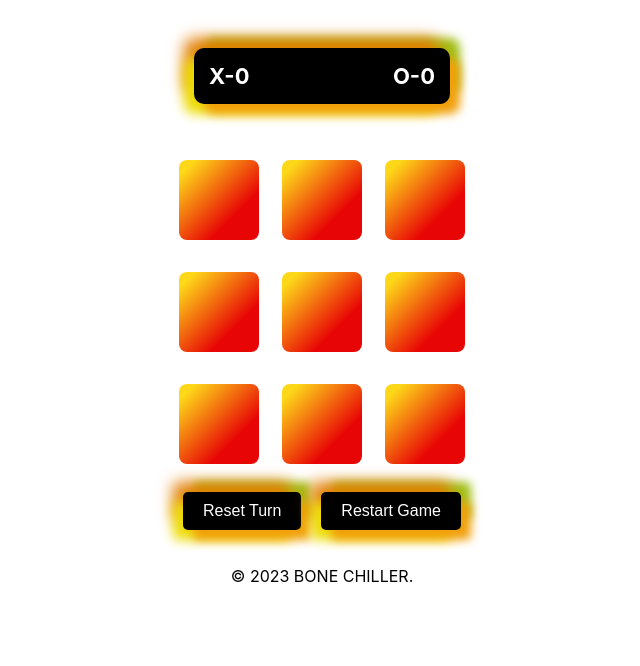
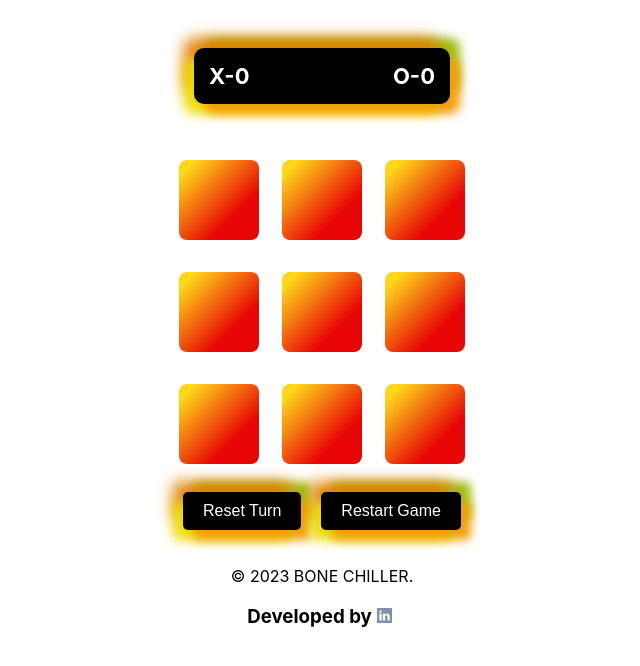
Before and after one commit to SID-DIQ/Tic-Tac_Toe--Game, a React (Create React App) app: page / in a window 1280 px wide. Shown: the top 666 px of the page, without its empty margins (318-958 px from the left). Built offline with nearby package versions, Linux system fonts and the light colour scheme.

Commit message:
The Final Stage Of Cooking

```diff
--- a/src/App.js
+++ b/src/App.js
@@ -93,6 +93,11 @@ function App() {
       <footer>
         <p>&copy; 2023 BONE CHILLER.</p>
       </footer>
+      <h3>Developed by
+      <a href="https://www.linkedin.com/in/mohamed-siddiq-m-154682225/">
+        <img src='assets/linkedin-74cb2f55.svg'alt width="25px" height="15px"></img>
+       </a>
+      </h3>
     </div>
   );
 }
```
Also changed, not shown: public/assets/linkedin-74cb2f55.svg (added), public/assets/logolinkedin.png (added).
